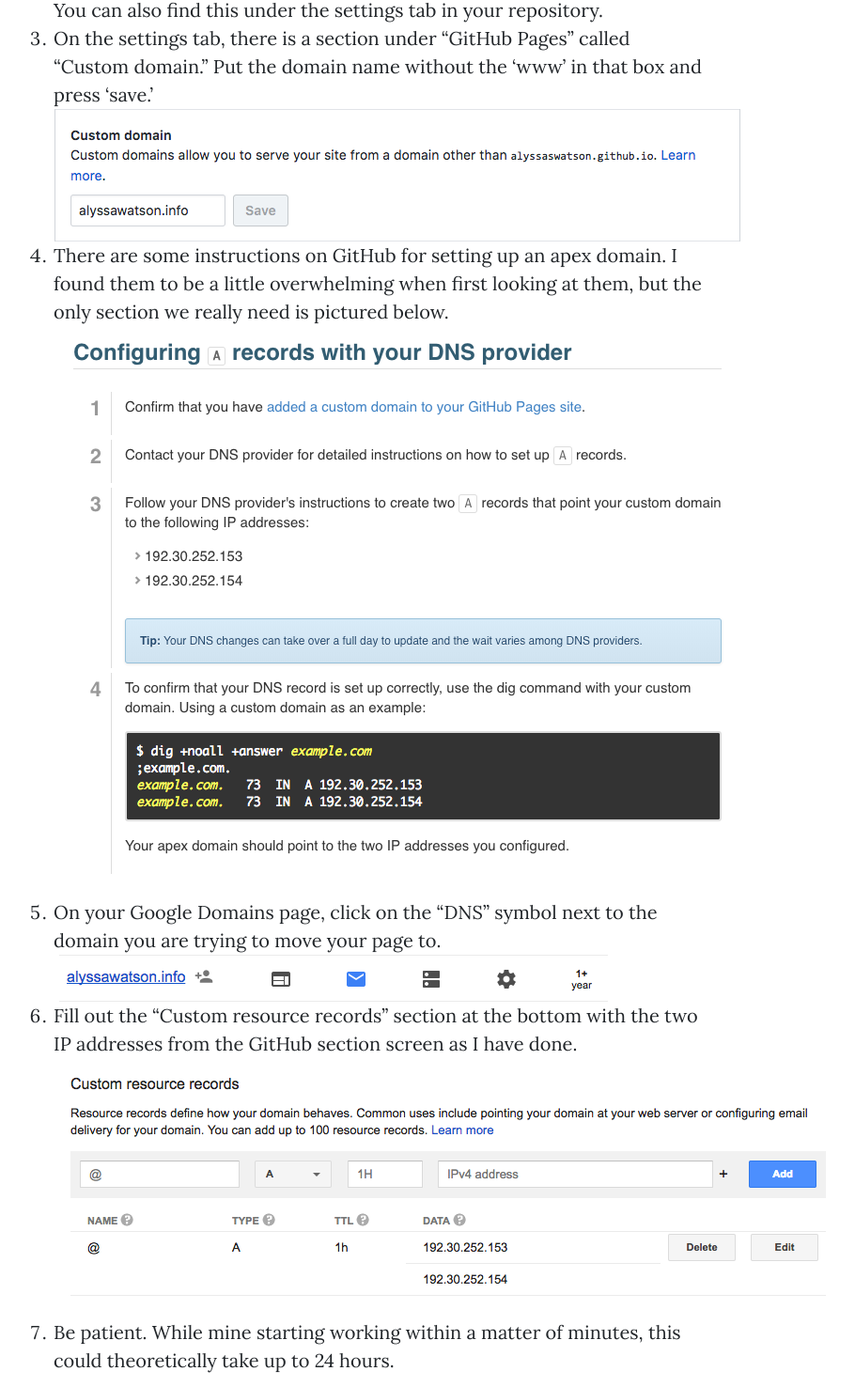
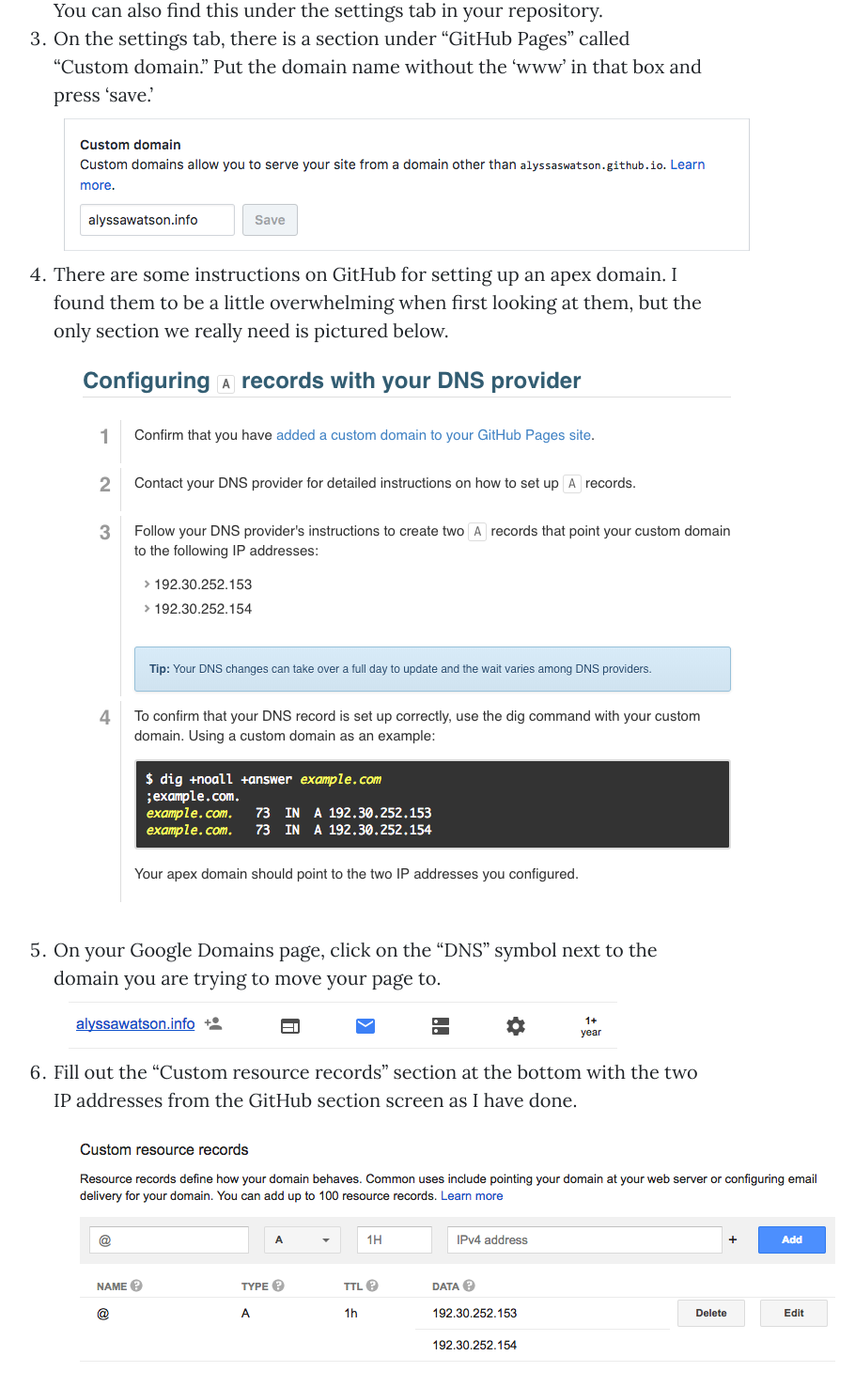
Before and after one commit to alyssaswatson/alyssa_watson_blog, a website: page github-pages.html in a window 1280 px wide. Shown: the part 1096-2572 px from the top of the page at 94% size, without its empty margins (258-1168 px from the left). Drawn offline with nearby package versions, Linux system fonts and the light colour scheme.

Commit message:
adding padding to images

```diff
--- a/github-pages.html
+++ b/github-pages.html
@@ -86,16 +86,16 @@
              You can also find this under the settings tab in your repository.</li>
              <li>On the settings tab, there is a section under “GitHub Pages” called “Custom domain.” Put
              the domain name without the ‘www’ in that box and press ‘save.’</li>
-                 <img src="img/Custom Domain.png">
+                 <img style="margin: 10px 10px;" alt="Custom Domain" src="img/Custom Domain.png">
              <li>There are some <a href="https://help.github.com/articles/setting-up-an-apex-domain/" target="_blank">instructions on GitHub </a>
              for setting up an apex domain. I found them to be a little overwhelming when first looking at them,
              but the only section we really need is pictured below.</li>
-                 <img src="img/configuring a records with DNS.png">
+                 <img style="margin: 10px 10px;" alt="configuring records with a DNS" src="img/configuring a records with DNS.png">
              <li>On your Google Domains page, click on the “DNS” symbol next to the domain you are trying to move your page to.</li>
-                 <img src="img/dns button.png">
+                 <img style="margin: 10px 10px;" alt="DNS Button" src="img/dns button.png">
              <li>Fill out the “Custom resource records” section at the bottom with the two IP
              addresses from the GitHub section screen as I have done.</li>
-                 <img src="img/Custom Resourse records.png">
+                 <img style="margin: 10px 10px;" alt="Custom Resource records" src="img/Custom Resourse records.png">
              <li>Be patient. While mine starting working within a matter of minutes, this could theoretically take up to 24 hours.</il>
              </ol>
             <p>It really is not a hard process once you know what information you need and where it goes.
```
